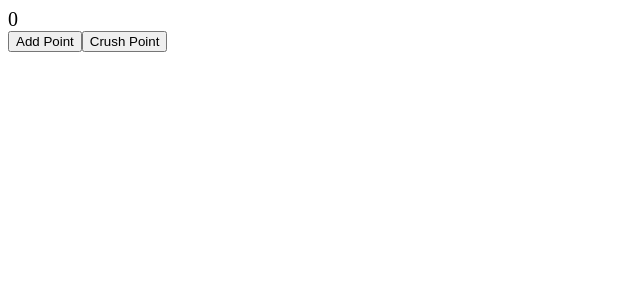
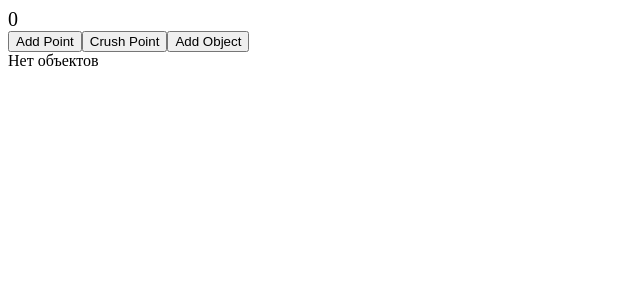
Before and after one commit to MihaDarin/react-redux-typescript, a React (Create React App) app: page / in a window 1280 px wide. Shown: the top 300 px of the page, without its empty margins (0-640 px from the left). Built offline with nearby package versions, Linux system fonts and the light colour scheme.

Commit message:
изученая работа с массивами и рефакторинг элементов редьюсера

```diff
--- a/src/App.js
+++ b/src/App.js
@@ -1,10 +1,13 @@
 import { useDispatch, useSelector } from "react-redux";
 import "./App.css";
-
+import {
+  addCustomerAction,
+  deleteCustomerAction,
+} from "./store/CustomerReducer";
 function App() {
   const dispatch = useDispatch();
   const points = useSelector((state) => state.PointReducer.points);
-
+  const customers = useSelector((state) => state.CustomerReducer.customers);
   const addPoint = (point) => {
     dispatch({ type: "ADD_POINT", payload: point });
   };
@@ -12,12 +15,44 @@ function App() {
   const crushPoint = (point) => {
     dispatch({ type: "CRUSH_POINT", payload: point });
   };
-
+  const addCustomer = (name) => {
+    const customer = {
+      name,
+      id: Date.now(),
+    };
+    dispatch(addCustomerAction(customer));
+  };
+  const deleteCustomer = (customer) => {
+    dispatch(deleteCustomerAction(customer.id));
+  };
   return (
     <div className="App">
-      <div style={{ fontSize: "20px" }}>{points}</div>
-      <button onClick={() => addPoint(Number(prompt()))}>Add Point</button>
-      <button onClick={() => crushPoint(Number(prompt()))}>Crush Point</button>
+      <div>
+        <div style={{ fontSize: "20px" }}>{points}</div>
+        <button onClick={() => addPoint(Number(prompt()))}>Add Point</button>
+        <button onClick={() => crushPoint(Number(prompt()))}>
+          Crush Point
+        </button>
+        <button onClick={() => addCustomer(prompt())}>Add Object</button>
+      </div>
+      <div>
+        {customers.length ? (
+          customers.map((customer) => {
+            return (
+              <div
+                onClick={() => {
+                  deleteCustomer(customer);
+                }}
+                key={customer.id}
+              >
+                {customer.name}{" "}
+              </div>
+            );
+          })
+        ) : (
+          <div> Нет объектов </div>
+        )}
+      </div>
     </div>
   );
 }
--- a/src/store/CustomerReducer.js
+++ b/src/store/CustomerReducer.js
@@ -2,16 +2,26 @@ const defaultState = {
   customers: [],
 };
 
+const ADD_CUSTOMER = "ADD_CUSTOMER";
+const DELETE_CUSTOMER = "DELETE_CUSTOMER";
+
 export const CustomerReducer = (state = defaultState, action) => {
   switch (action.type) {
-    case "ADD_CUSTOMER": {
-      return { ...state, customers: state.customers + action.payload };
+    case ADD_CUSTOMER: {
+      return { ...state, customers: [...state.customers, action.payload] };
     }
-    case "DELETE_CUSTOMERS": {
-      return { ...state, customers: state.customers - action.payload };
+    case DELETE_CUSTOMER: {
+      return {
+        ...state,
+        customers: state.customers.filter(
+          (customer) => customer.id !== action.payload
+        ),
+      };
     }
     default: {
       return state;
     }
   }
 };
+export const addCustomerAction = (payload) => ({ type: ADD_CUSTOMER, payload });
+export const deleteCustomerAction = (payload) => ({ type: DELETE_CUSTOMER, payload });
```
